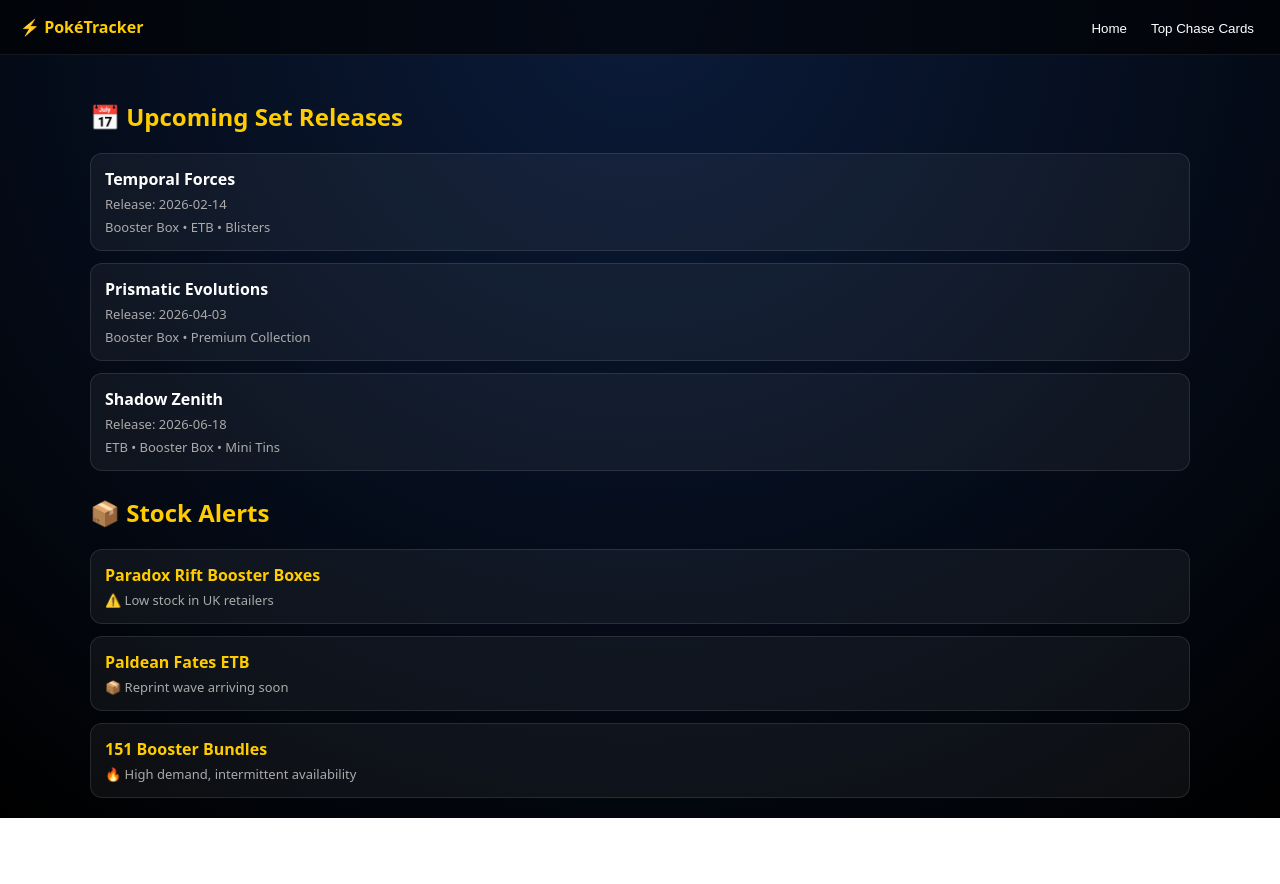
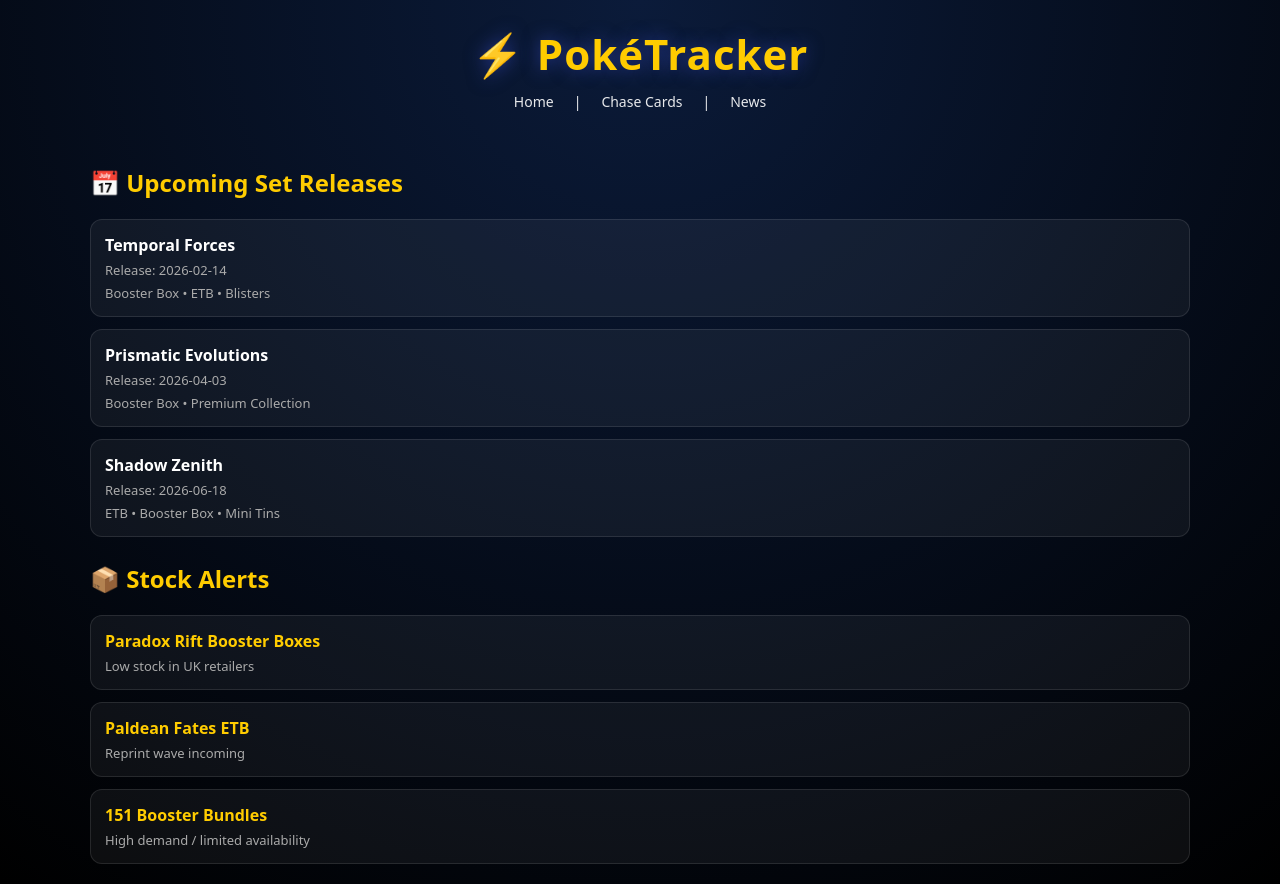
Before and after one commit to deanthorpe18-beep/pokecardtracker, a Next.js app: page / in a window 1280 px wide. Before the commit the page ends 818 px from the top, so only its background shows below. Built offline with nearby package versions, Linux system fonts and the light colour scheme.

Commit message:
Update page.js

```diff
--- a/app/page.js
+++ b/app/page.js
@@ -5,42 +5,25 @@
 export default function Home() {
   const [tab, setTab] = useState("home");
 
-  /* ---------------- UPCOMING SETS ---------------- */
   const upcomingSets = [
-    {
-      name: "Temporal Forces",
-      date: "2026-02-14",
-      items: "Booster Box • ETB • Blisters"
-    },
-    {
-      name: "Prismatic Evolutions",
-      date: "2026-04-03",
-      items: "Booster Box • Premium Collection"
-    },
-    {
-      name: "Shadow Zenith",
-      date: "2026-06-18",
-      items: "ETB • Booster Box • Mini Tins"
-    }
+    { name: "Temporal Forces", date: "2026-02-14", items: "Booster Box • ETB • Blisters" },
+    { name: "Prismatic Evolutions", date: "2026-04-03", items: "Booster Box • Premium Collection" },
+    { name: "Shadow Zenith", date: "2026-06-18", items: "ETB • Booster Box • Mini Tins" }
   ];
 
-  /* ---------------- STOCK ALERTS (NEW FOCUS) ---------------- */
   const stockAlerts = [
-    {
-      title: "Paradox Rift Booster Boxes",
-      status: "⚠️ Low stock in UK retailers"
-    },
-    {
-      title: "Paldean Fates ETB",
-      status: "📦 Reprint wave arriving soon"
-    },
-    {
-      title: "151 Booster Bundles",
-      status: "🔥 High demand, intermittent availability"
-    }
+    { title: "Paradox Rift Booster Boxes", status: "Low stock in UK retailers" },
+    { title: "Paldean Fates ETB", status: "Reprint wave incoming" },
+    { title: "151 Booster Bundles", status: "High demand / limited availability" }
   ];
 
-  /* ---------------- CHASE CARDS ---------------- */
+  const news = [
+    "UK Pokémon market showing strong demand increase",
+    "New set announcements expected soon",
+    "Retailers adjusting allocation strategies",
+    "Collector demand rising across modern sets"
+  ];
+
   const chaseBySet = [
     {
       set: "Temporal Forces",
@@ -53,19 +36,6 @@
         { name: "Tyranitar ex", price: "£120" },
         { name: "Eevee AR", price: "£95" },
         { name: "Rayquaza ex", price: "£300" }
-      ]
-    },
-    {
-      set: "Prismatic Evolutions",
-      cards: [
-        { name: "Umbreon VMAX Alt", price: "£310" },
-        { name: "Espeon V Alt", price: "£170" },
-        { name: "Sylveon ex", price: "£160" },
-        { name: "Glaceon VMAX", price: "£150" },
-        { name: "Leafeon V", price: "£120" },
-        { name: "Flareon ex", price: "£110" },
-        { name: "Vaporeon AR", price: "£90" },
-        { name: "Jolteon AR", price: "£95" }
       ]
     }
   ];
@@ -80,30 +50,33 @@
           color: white;
         }
 
-        .topbar {
-          display: flex;
-          justify-content: space-between;
-          padding: 16px 20px;
-          background: rgba(0,0,0,0.6);
-          border-bottom: 1px solid rgba(255,255,255,0.08);
-          position: sticky;
-          top: 0;
+        /* HEADER AREA */
+        .header {
+          text-align: center;
+          padding: 25px 10px 10px 10px;
         }
 
-        .logo {
+        .title {
+          font-size: 42px;
           font-weight: 900;
           color: #ffcc00;
+          letter-spacing: 1px;
+          text-shadow: 0 0 18px rgba(59,76,202,0.6);
         }
 
-        .nav button {
-          background: none;
-          border: none;
-          color: white;
-          margin-left: 12px;
-          cursor: pointer;
+        /* NAV */
+        .nav {
+          margin-top: 10px;
+          font-size: 14px;
+          opacity: 0.9;
         }
 
-        .nav button:hover {
+        .nav span {
+          cursor: pointer;
+          margin: 0 10px;
+        }
+
+        .nav span:hover {
           color: #ffcc00;
         }
 
@@ -126,17 +99,23 @@
 
         .item {
           padding: 14px;
-          border: 1px solid rgba(255,255,255,0.1);
           border-radius: 12px;
           background: rgba(255,255,255,0.05);
+          border: 1px solid rgba(255,255,255,0.1);
         }
 
         .small {
+          font-size: 13px;
           color: #aaa;
-          font-size: 13px;
           margin-top: 5px;
         }
 
+        .alert {
+          color: #ffcc00;
+          font-weight: 600;
+        }
+
+        /* GRID FOR CHASE */
         .grid4x2 {
           display: grid;
           grid-template-columns: repeat(4, 1fr);
@@ -161,26 +140,25 @@
           font-weight: 700;
           margin-top: 6px;
         }
-
-        .alert {
-          color: #ffcc00;
-          font-weight: 600;
-        }
       `}</style>
 
-      {/* TOP BAR */}
-      <div className="topbar">
-        <div className="logo">⚡ PokéTracker</div>
+      {/* HEADER */}
+      <div className="header">
+        <div className="title">⚡ PokéTracker</div>
 
+        {/* CLEAN CATEGORY BAR */}
         <div className="nav">
-          <button onClick={() => setTab("home")}>Home</button>
-          <button onClick={() => setTab("chase")}>Top Chase Cards</button>
+          <span onClick={() => setTab("home")}>Home</span>
+          <span>|</span>
+          <span onClick={() => setTab("chase")}>Chase Cards</span>
+          <span>|</span>
+          <span onClick={() => setTab("news")}>News</span>
         </div>
       </div>
 
       <div className="container">
 
-        {/* ---------------- HOME ---------------- */}
+        {/* HOME */}
         {tab === "home" && (
           <>
             <h2>📅 Upcoming Set Releases</h2>
@@ -208,7 +186,7 @@
           </>
         )}
 
-        {/* ---------------- CHASE ---------------- */}
+        {/* CHASE */}
         {tab === "chase" && (
           <>
             <h2>💰 Top 8 Chase Cards</h2>
@@ -230,6 +208,21 @@
           </>
         )}
 
+        {/* NEWS PAGE (RESTORED AS REQUESTED) */}
+        {tab === "news" && (
+          <>
+            <h2>📰 Pokémon News</h2>
+
+            <div className="list">
+              {news.map((n, i) => (
+                <div className="item" key={i}>
+                  {n}
+                </div>
+              ))}
+            </div>
+          </>
+        )}
+
       </div>
     </>
   );
```
